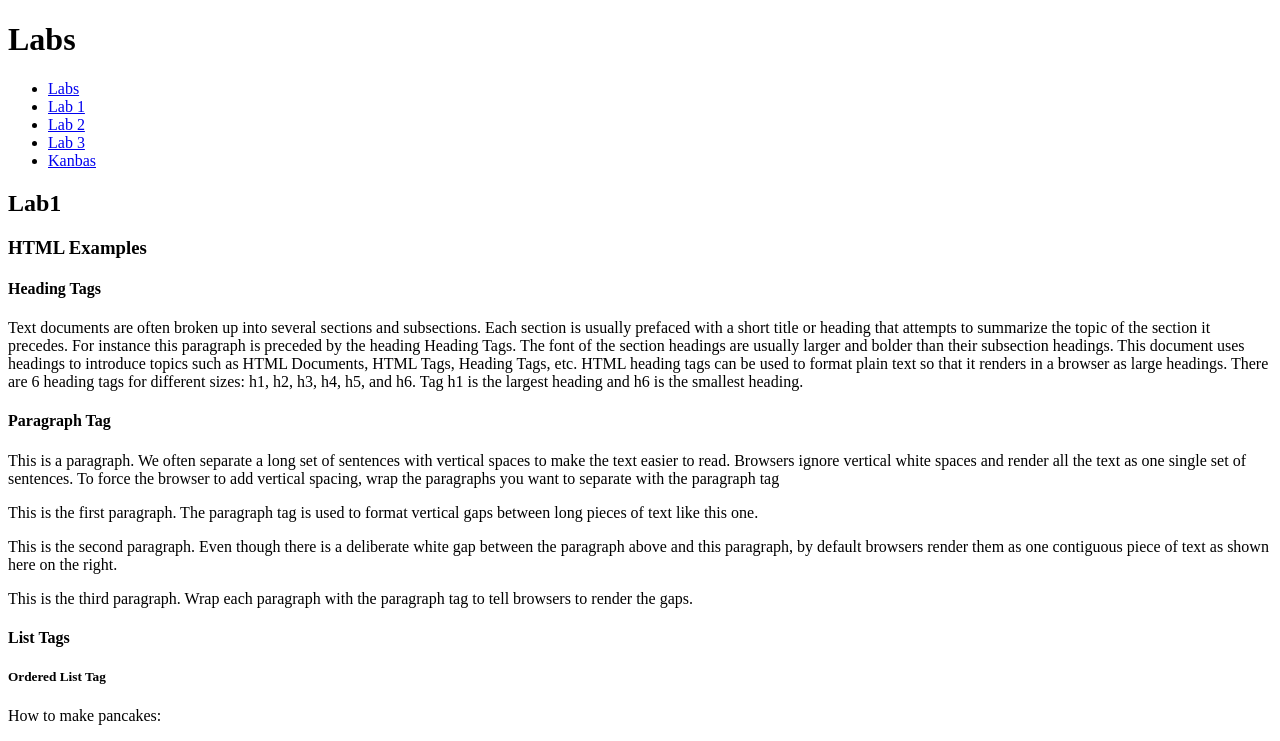
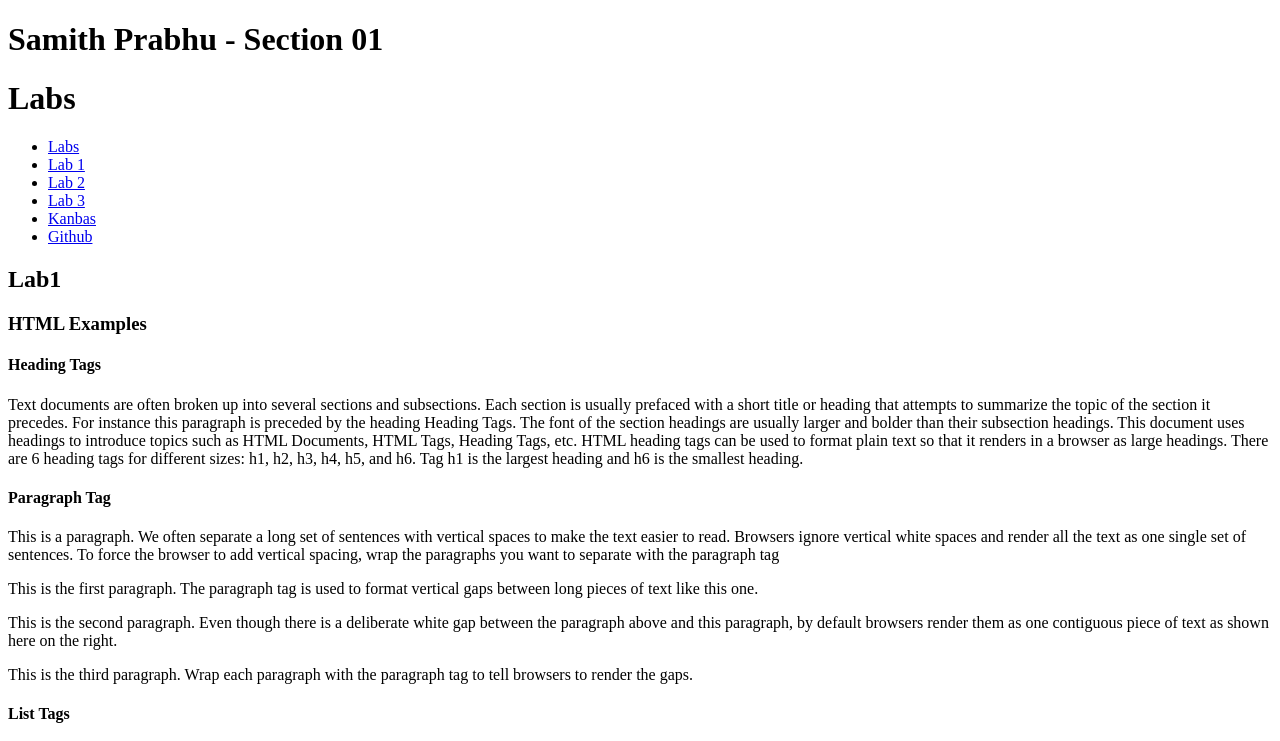
Before and after one commit to Samith10/kanbas-react-web-app, a React (Create React App) app: page /#/Labs/Lab1 in a window 1280 px wide. Shown: the top 741 px of the page. Built offline with nearby package versions, Linux system fonts and the light colour scheme.

Commit message:
Added name,section & github link

```diff
--- a/src/Kanbas/Courses/Modules/index.tsx
+++ b/src/Kanbas/Courses/Modules/index.tsx
@@ -11,6 +11,7 @@ export default function Modules() {
         <button type="button" style={buttonStyle}>Collapse All</button>
         <button type="button" style={buttonStyle}>View Progress</button>
         <select id="publish-dropdown" style={buttonStyle}>
+          <option >Publish</option>
           <option selected value="publishAll">Publish All</option>
         </select>
         <button type="button">+ Module</button>
--- a/src/Labs/TOC.tsx
+++ b/src/Labs/TOC.tsx
@@ -7,6 +7,7 @@ export default function TOC() {
         <li><Link to="/Labs/Lab2">Lab 2</Link></li>
         <li><Link to="/Labs/Lab3">Lab 3</Link></li>
         <li><Link to="/Kanbas">Kanbas</Link></li>
+        <li> <a href="https://github.com/Samith10/kanbas-react-web-app" id="wd-github" target="_blank" rel="noopener noreferrer">Github</a><br/></li>
       </ul>
     );
   }
--- a/src/Labs/index.tsx
+++ b/src/Labs/index.tsx
@@ -7,6 +7,9 @@ import Kanbas from "../Kanbas";
 export default function Labs() {
     return (
         <div>
+            <div>
+                <h1>Samith Prabhu - Section 01</h1>
+            </div>
             <h1>Labs</h1>
             <TOC />
             <Routes>
```
